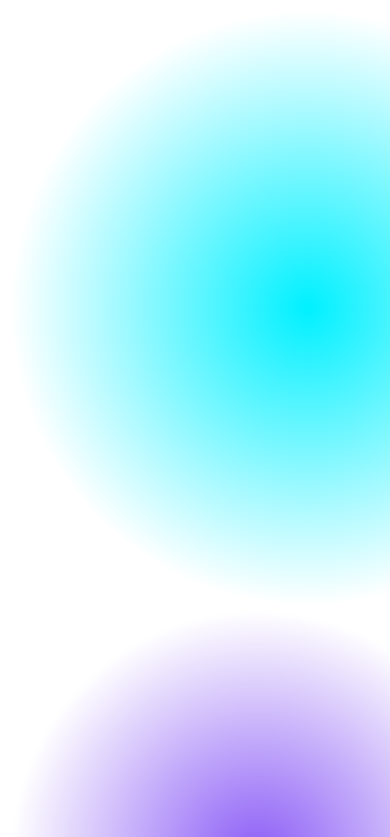
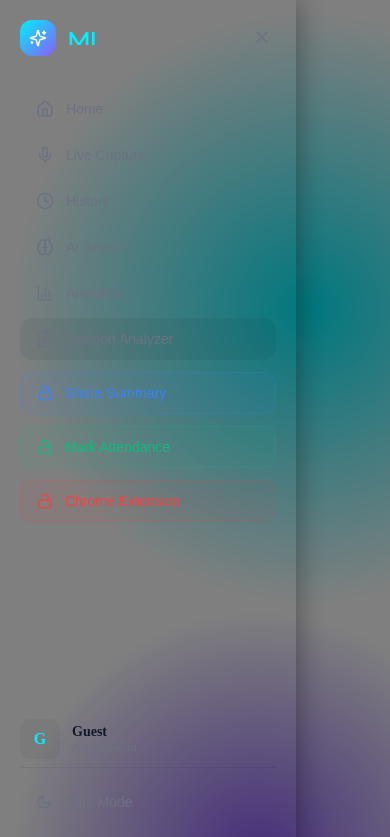
Before and after one commit to chiragmalhotra1226/meeting-intelligence, a React (Vite) app in the folder frontend/: page /analyzer in a window 390 px wide. Shown: the top 837 px of the page. Built offline with nearby package versions, Linux system fonts and the light colour scheme; no server answers; the HTML template or start-up script is replaced by a standard one.

Commit message:
Make sidebar mobile-responsive with hamburger menu

```diff
--- a/frontend/src/components/dashboard/Sidebar.tsx
+++ b/frontend/src/components/dashboard/Sidebar.tsx
@@ -1,13 +1,26 @@
+import { useEffect, useState } from 'react';
 import { useNavigate, useLocation } from 'react-router-dom';
-import { Home, Mic, Clock, Brain, BarChart3, FileVideo, Lock, LogOut, Sun, Moon, Sparkles } from 'lucide-react';
+import { Home, Mic, Clock, Brain, BarChart3, FileVideo, Lock, LogOut, Sun, Moon, Sparkles, X } from 'lucide-react';
 import { useTheme } from '@/App';
 import { useSupabaseAuth } from '@/hooks/useSupabaseAuth';
 
-export default function Sidebar() {
+interface SidebarProps {
+  isOpen?: boolean;
+  onClose?: () => void;
+}
+
+export default function Sidebar({ isOpen = true, onClose }: SidebarProps) {
   const navigate = useNavigate();
   const location = useLocation();
   const { dark, toggle } = useTheme();
   const { user, signOut } = useSupabaseAuth();
+  const [isMobile, setIsMobile] = useState(window.innerWidth < 768);
+
+  useEffect(() => {
+    const handler = () => setIsMobile(window.innerWidth < 768);
+    window.addEventListener('resize', handler);
+    return () => window.removeEventListener('resize', handler);
+  }, []);
 
   const navItems = [
     { label: 'Home', icon: Home, path: '/' },
@@ -24,49 +37,138 @@ export default function Sidebar() {
     { label: 'Chrome Extension', icon: Lock, path: '/pricing', color: '#ef4444' },
   ];
 
+  const handleNav = (path: string) => {
+    navigate(path);
+    if (isMobile && onClose) onClose();
+  };
+
+  const mobileStyle: React.CSSProperties = isMobile ? {
+    position: 'fixed',
+    left: 0,
+    top: 0,
+    zIndex: 50,
+    transform: isOpen ? 'translateX(0)' : 'translateX(-100%)',
+    transition: 'transform 0.28s ease',
+    boxShadow: '4px 0 24px rgba(0,0,0,0.3)',
+  } : {};
+
   return (
-    <aside className="glass-sidebar" style={{ width: 256, display: 'flex', flexDirection: 'column', padding: 20, height: '100vh' }}>
+    <>
+      {/* Mobile backdrop */}
+      {isMobile && isOpen && (
+        <div
+          onClick={onClose}
+          style={{
+            position: 'fixed', inset: 0,
+            background: 'rgba(0,0,0,0.5)',
+            zIndex: 40,
+            backdropFilter: 'blur(2px)',
+          }}
+        />
+      )}
+
+      <aside
+        className="glass-sidebar"
+        style={{
+          width: 256,
+          display: 'flex',
+          flexDirection: 'column',
+          padding: 20,
+          height: '100vh',
+          ...mobileStyle,
+        }}
+      >
+        {/* Logo row */}
         <div style={{ display: 'flex', alignItems: 'center', gap: 12, marginBottom: 32 }}>
           <div style={{ width: 36, height: 36, display: 'flex', alignItems: 'center', justifyContent: 'center', borderRadius: 12, background: 'linear-gradient(135deg, #00f0ff, #8b5cf6)' }}>
             <Sparkles size={18} color="#fff" />
           </div>
           <span style={{ fontFamily: "'Syne', sans-serif", fontSize: 20, fontWeight: 700, color: '#00f0ff' }}>MI</span>
+          {/* Close button — mobile only */}
+          {isMobile && (
+            <button
+              onClick={onClose}
+              style={{ marginLeft: 'auto', background: 'none', border: 'none', cursor: 'pointer', padding: 4 }}
+            >
+              <X size={20} color={dark ? '#94a3b8' : '#6b7280'} />
+            </button>
+          )}
         </div>
 
         <nav style={{ flex: 1, display: 'flex', flexDirection: 'column', gap: 4 }}>
           {navItems.map((item) => (
-          <button key={item.label} onClick={() => navigate(item.path)} style={{ display: 'flex', alignItems: 'center', gap: 12, width: '100%', padding: '12px 16px', borderRadius: 12, border: 'none', cursor: 'pointer', fontSize: 14, fontWeight: 500, background: location.pathname === item.path ? (dark ? 'rgba(255,255,255,0.05)' : 'rgba(0,0,0,0.05)') : 'transparent', color: dark ? '#94a3b8' : '#6b7280' }}>
+            <button
+              key={item.label}
+              onClick={() => handleNav(item.path)}
+              style={{
+                display: 'flex', alignItems: 'center', gap: 12, width: '100%',
+                padding: '12px 16px', borderRadius: 12, border: 'none', cursor: 'pointer',
+                fontSize: 14, fontWeight: 500,
+                background: location.pathname === item.path
+                  ? (dark ? 'rgba(255,255,255,0.05)' : 'rgba(0,0,0,0.05)')
+                  : 'transparent',
+                color: dark ? '#94a3b8' : '#6b7280',
+              }}
+            >
               <item.icon size={18} /> {item.label}
             </button>
           ))}
 
           {actionItems.map((item) => (
-          <button key={item.label} onClick={() => navigate(item.path)} style={{ display: 'flex', alignItems: 'center', gap: 12, width: '100%', padding: '12px 16px', borderRadius: 12, border: `1px solid ${item.color}33`, cursor: 'pointer', fontSize: 14, fontWeight: 500, background: `${item.color}0D`, color: item.color, marginTop: '8px' }}>
+            <button
+              key={item.label}
+              onClick={() => handleNav(item.path)}
+              style={{
+                display: 'flex', alignItems: 'center', gap: 12, width: '100%',
+                padding: '12px 16px', borderRadius: 12,
+                border: `1px solid ${item.color}33`, cursor: 'pointer',
+                fontSize: 14, fontWeight: 500,
+                background: `${item.color}0D`, color: item.color, marginTop: '8px',
+              }}
+            >
               <item.icon size={16} /> {item.label}
             </button>
           ))}
         </nav>
 
+        {/* User info */}
         <div style={{ marginTop: 12 }}>
-        {/* Signed-in user info */}
           <div style={{ display: 'flex', alignItems: 'center', gap: 12, padding: '8px 0' }}>
             <div style={{ width: 40, height: 40, borderRadius: 10, display: 'flex', alignItems: 'center', justifyContent: 'center', background: dark ? 'rgba(255,255,255,0.03)' : 'rgba(0,0,0,0.04)', color: '#00f0ff', fontWeight: 700 }}>
-            {user ? ((user.user_metadata?.full_name ? user.user_metadata.full_name.split(' ').map((n: string) => n[0]).slice(0,2).join('') : (user.email ? user.email.charAt(0) : 'G')).toUpperCase()) : 'G'}
+              {user
+                ? (user.user_metadata?.full_name
+                    ? user.user_metadata.full_name.split(' ').map((n: string) => n[0]).slice(0, 2).join('')
+                    : (user.email ? user.email.charAt(0) : 'G')
+                  ).toUpperCase()
+                : 'G'}
             </div>
             <div style={{ display: 'flex', flexDirection: 'column' }}>
-            <span style={{ fontSize: 14, fontWeight: 700, color: dark ? '#f1f5f9' : '#0f172a' }}>{user?.user_metadata?.full_name || user?.email || 'Guest'}</span>
-            <span style={{ fontSize: 12, color: dark ? '#94a3b8' : '#6b7280' }}>{user ? 'Signed in' : 'Not signed in'}</span>
+              <span style={{ fontSize: 14, fontWeight: 700, color: dark ? '#f1f5f9' : '#0f172a' }}>
+                {user?.user_metadata?.full_name || user?.email || 'Guest'}
+              </span>
+              <span style={{ fontSize: 12, color: dark ? '#94a3b8' : '#6b7280' }}>
+                {user ? 'Signed in' : 'Not signed in'}
+              </span>
             </div>
           </div>
         </div>
+
+        {/* Bottom actions */}
         <div style={{ marginTop: 'auto', borderTop: `1px solid ${dark ? 'rgba(255,255,255,0.05)' : 'rgba(0,0,0,0.06)'}`, paddingTop: 16, display: 'flex', flexDirection: 'column', gap: 8 }}>
-        <button onClick={toggle} style={{ display: 'flex', alignItems: 'center', gap: 12, width: '100%', padding: '10px 16px', borderRadius: 12, border: 'none', cursor: 'pointer', fontSize: 14, background: 'transparent', color: dark ? '#94a3b8' : '#6b7280' }}>
+          <button
+            onClick={toggle}
+            style={{ display: 'flex', alignItems: 'center', gap: 12, width: '100%', padding: '10px 16px', borderRadius: 12, border: 'none', cursor: 'pointer', fontSize: 14, background: 'transparent', color: dark ? '#94a3b8' : '#6b7280' }}
+          >
             {dark ? <Sun size={16} color="#ffb300" /> : <Moon size={16} />} {dark ? 'Light Mode' : 'Dark Mode'}
           </button>
-        <button onClick={async () => { if (user) { await signOut(); navigate('/login') } else { navigate('/login') } }} style={{ display: 'flex', alignItems: 'center', gap: 12, width: '100%', padding: '10px 16px', borderRadius: 12, border: 'none', cursor: 'pointer', fontSize: 14, background: 'transparent', color: '#ef4444' }}>
+          <button
+            onClick={async () => { if (user) { await signOut(); navigate('/login') } else { navigate('/login') } }}
+            style={{ display: 'flex', alignItems: 'center', gap: 12, width: '100%', padding: '10px 16px', borderRadius: 12, border: 'none', cursor: 'pointer', fontSize: 14, background: 'transparent', color: '#ef4444' }}
+          >
             <LogOut size={16} /> {user ? 'Sign Out' : 'Back to Login'}
           </button>
         </div>
       </aside>
+    </>
   );
 }
--- a/frontend/src/pages/Dashboard.tsx
+++ b/frontend/src/pages/Dashboard.tsx
@@ -2,7 +2,7 @@ import { useEffect, useState } from 'react'
 import { useNavigate, useLocation } from 'react-router-dom'
 import { useSupabaseAuth } from '@/hooks/useSupabaseAuth'
 import { useTheme } from '@/App'
-import { Lock } from 'lucide-react'
+import { Lock, Menu } from 'lucide-react'
 import {
   Brain, ArrowLeft, FileText,
   Activity, BarChart3,
@@ -27,6 +27,7 @@ export default function Dashboard() {
   const [selectedMeeting, setSelectedMeeting] = useState<any>(null)
   const [, setLoadingMeetings] = useState(true)
   const [viewMode, setViewMode] = useState<'live' | 'archive'>('live')
+  const [sidebarOpen, setSidebarOpen] = useState(false)
 
   const token = session?.access_token || 'demo-token'
 
@@ -118,10 +119,25 @@ export default function Dashboard() {
 ];
   return (
     <div style={{ display: 'flex', height: '100vh', overflow: 'hidden' }}>
-      <Sidebar />
+      <Sidebar isOpen={sidebarOpen} onClose={() => setSidebarOpen(false)} />
 
       {/* ── Main Workspace ─────────────────────── */}
       <main style={{ flex: 1, overflowY: 'auto', padding: 24, backgroundColor: dark ? '#06060c' : '#f8fafc' }}>
+
+        {/* Hamburger — mobile only */}
+        <button
+          onClick={() => setSidebarOpen(true)}
+          style={{
+            display: 'none',
+            position: 'fixed', top: 16, left: 16, zIndex: 30,
+            background: dark ? 'rgba(255,255,255,0.08)' : '#ffffff',
+            border: `1px solid ${dark ? 'rgba(255,255,255,0.1)' : 'rgba(0,0,0,0.1)'}`,
+            borderRadius: 10, padding: '8px 10px', cursor: 'pointer',
+          }}
+          className="mobile-menu-btn"
+        >
+          <Menu size={20} color={dark ? '#94a3b8' : '#334155'} />
+        </button>
 
         {/* ── LIVE / ARCHIVE CAPTURE ───────────────────── */}
         {tab === 'record' && (
--- a/frontend/src/styles/globals.css
+++ b/frontend/src/styles/globals.css
@@ -54,6 +54,15 @@
   html.dark .glass-sidebar {
     background: rgba(12,12,24,0.7);
     border-color: rgba(255,255,255,0.06);
+  }
+
+  @media (max-width: 767px) {
+    .mobile-menu-btn {
+      display: flex !important;
+    }
+    .glass-sidebar {
+      position: fixed !important;
+    }
   }
 
   .glass-input {
```
Lines whose indentation alone changed are shown as unchanged.
